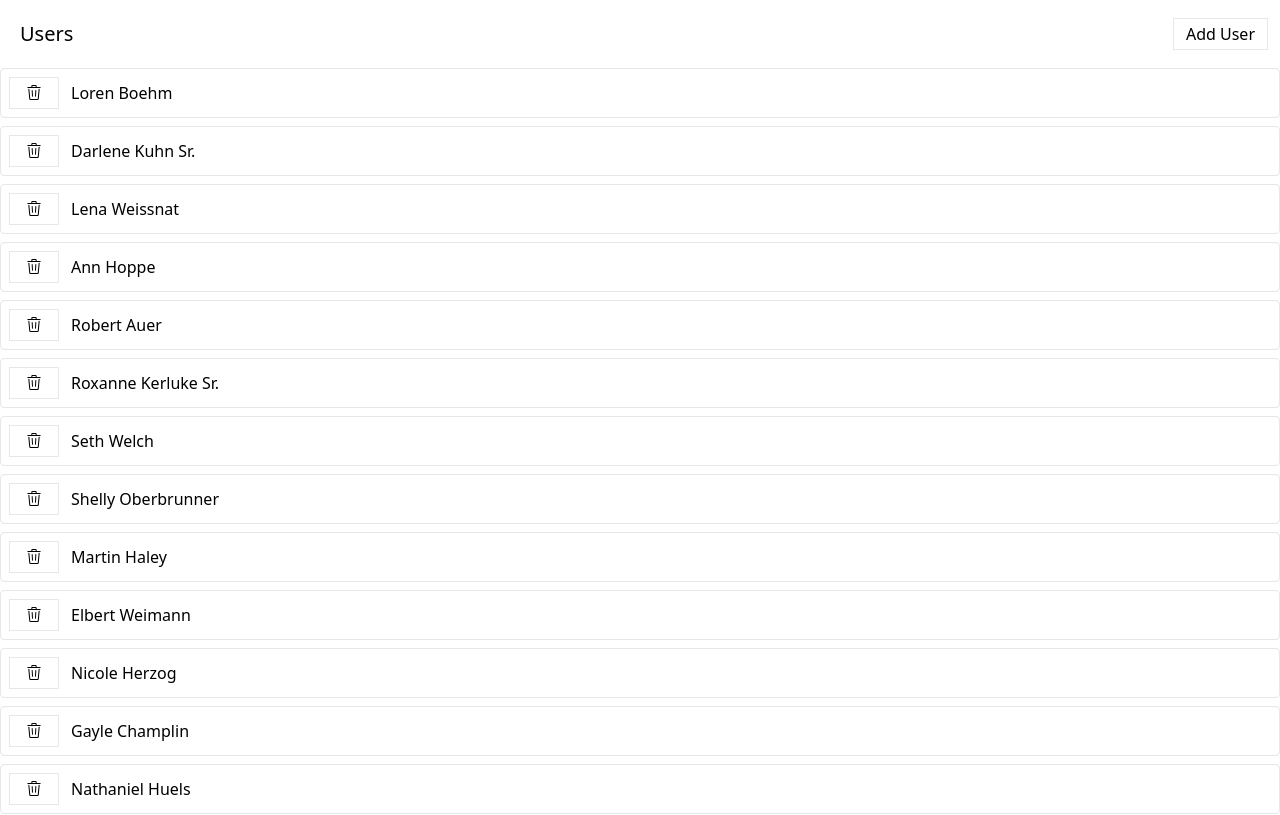
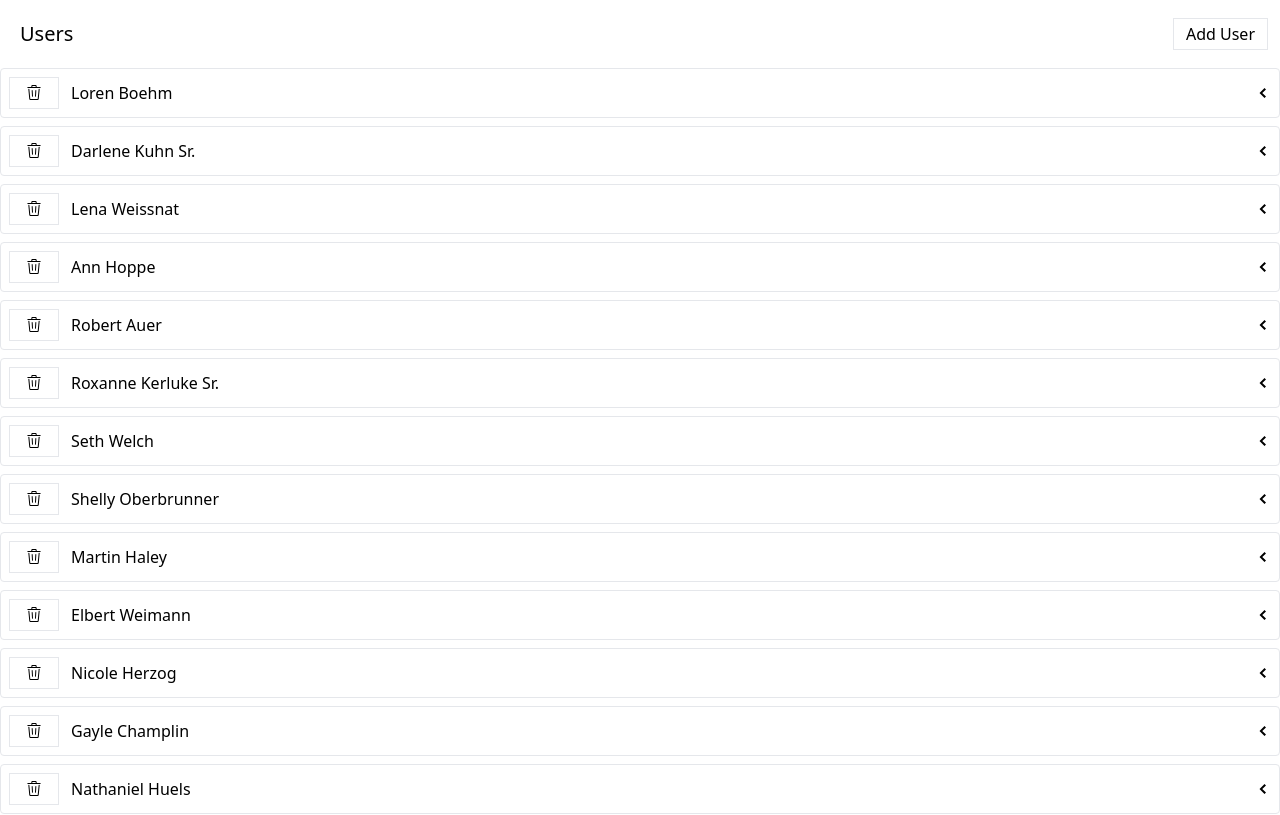
Before and after one commit to ZakyAbanoub/redux-async-media, a React (Vite) app: page / in a window 1280 px wide. Shown: the top 815 px of the page. Built offline with nearby package versions, Linux system fonts and the light colour scheme; data requests are answered from the project's data file.

Commit message:
add ExpandablePanel and AlbumsList components

```diff
--- /dev/null
+++ b/src/components/AlbumsList.jsx
@@ -0,0 +1,7 @@
+import React from "react";
+
+const AlbumsList = ({ user }) => {
+  return <div>Albums for {user.name}</div>;
+};
+
+export default AlbumsList;
--- /dev/null
+++ b/src/components/ExpandablePanel.jsx
@@ -0,0 +1,25 @@
+import { useState } from "react";
+import { GoChevronDown, GoChevronLeft } from "react-icons/go";
+
+const ExpandablePanel = ({ header, children }) => {
+  const [expanded, setExpanded] = useState(false);
+
+  const toggleExpandHandler = () => {
+    setExpanded((val) => !val);
+  };
+  return (
+    <div className="mb-2 border rounded">
+      <div className="flex p-2 items-center justify-between">
+        <div className="flex flex-row items-center justify-between">
+          {header}
+        </div>
+        <div onClick={toggleExpandHandler} className="cursor-pointer">
+          {expanded ? <GoChevronDown /> : <GoChevronLeft />}
+        </div>
+      </div>
+      {expanded && <div className="p-2 border-t">{children}</div>}
+    </div>
+  );
+};
+
+export default ExpandablePanel;
--- a/src/components/UsersListItem.jsx
+++ b/src/components/UsersListItem.jsx
@@ -2,6 +2,8 @@
 import Button from "./Button";
 import { deleteUser } from "../store";
 import { useThunk } from "../hooks/use-thunk";
+import ExpandablePanel from "./ExpandablePanel";
+import AlbumsList from "./AlbumsList";
 
 const UsersListItem = ({ user }) => {
   const [doRemoveUser, isLoading, error] = useThunk(deleteUser);
@@ -9,16 +11,20 @@
   const handleClick = () => {
     doRemoveUser(user);
   };
+
+  const header = (
+    <>
+      <Button loading={isLoading} onClick={handleClick} className="mr-3">
+        <GoTrash />
+      </Button>
+      {error && <div>Error deleting user.</div>}
+      {user.name}
+    </>
+  );
   return (
-    <div className="mb-2 border rounded">
-      <div className="flex p-2 items-center cursor-pointer">
-        <Button loading={isLoading} onClick={handleClick} className="mr-3">
-          <GoTrash />
-        </Button>
-        {error && <div>Error deleting user.</div>}
-        {user.name}
-      </div>
-    </div>
+    <ExpandablePanel header={header}>
+      <AlbumsList user={user} />
+    </ExpandablePanel>
   );
 };
 
```
